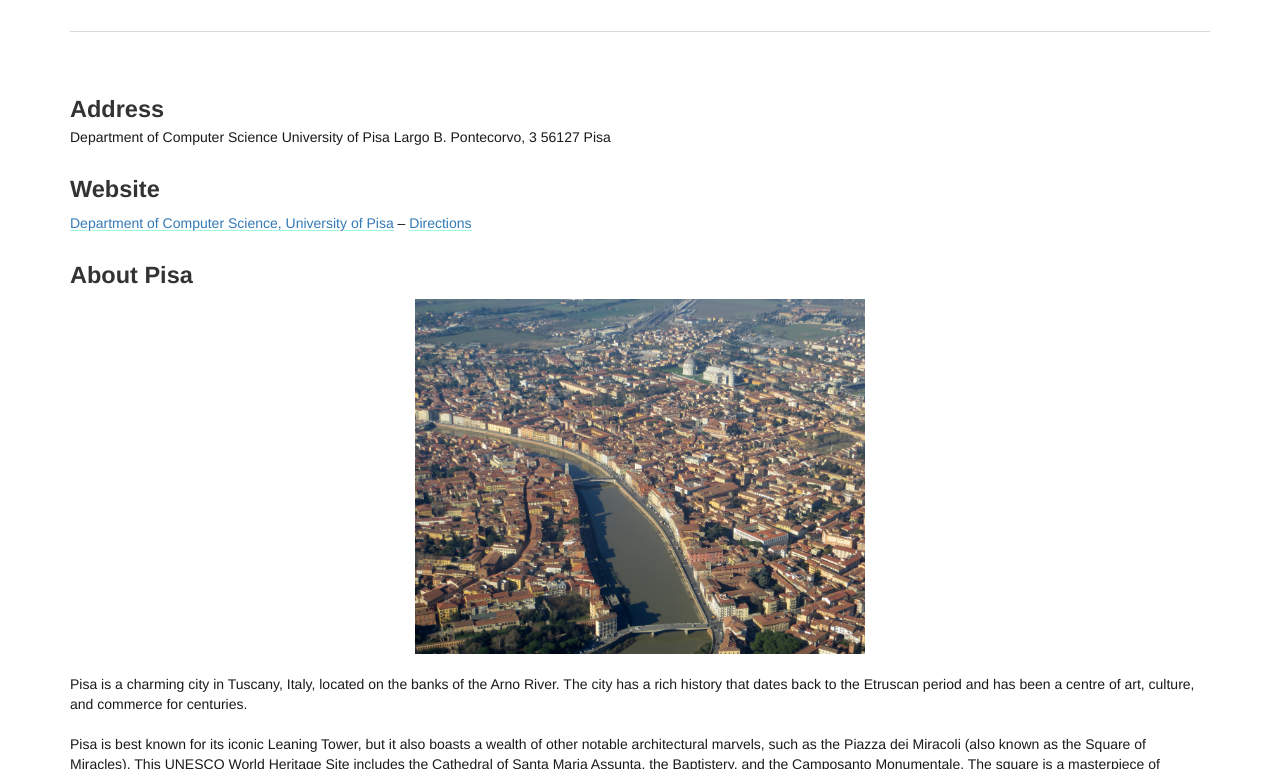
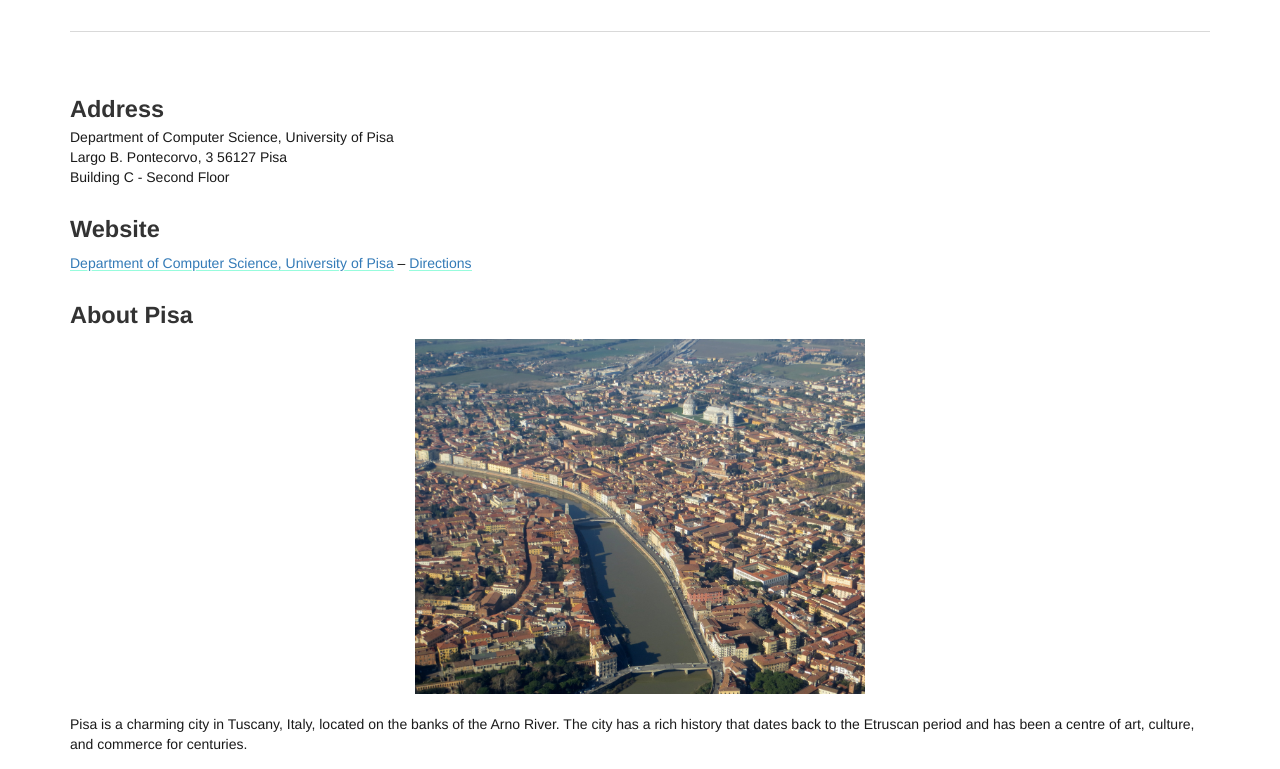
Before and after one commit to microservices-community/microservices-2023, a Jekyll site: the page built from attending.md, in a window 1280 px wide and 900 px high, scrolled down 913 px, cut to the strip 131-900 px from the top of the window. Built offline with Jekyll 4.4.1, drawn with Linux system fonts in a browser that asks for light colours.

Commit message:
update address

```diff
--- a/subpages/venue.md
+++ b/subpages/venue.md
@@ -10,11 +10,12 @@
 # Address
 
 <address>
-Department of Computer Science
-
-University of Pisa
+Department of Computer Science, University of Pisa
+<br>
 Largo B. Pontecorvo, 3
 56127 Pisa
+<br>
+Building C - Second Floor
 </address>
 # Website
 [Department of Computer Science, University of Pisa](https://www.di.unipi.it/en) -- [Directions](https://goo.gl/maps/yiL4z8wyM1h58AxE7)
```
